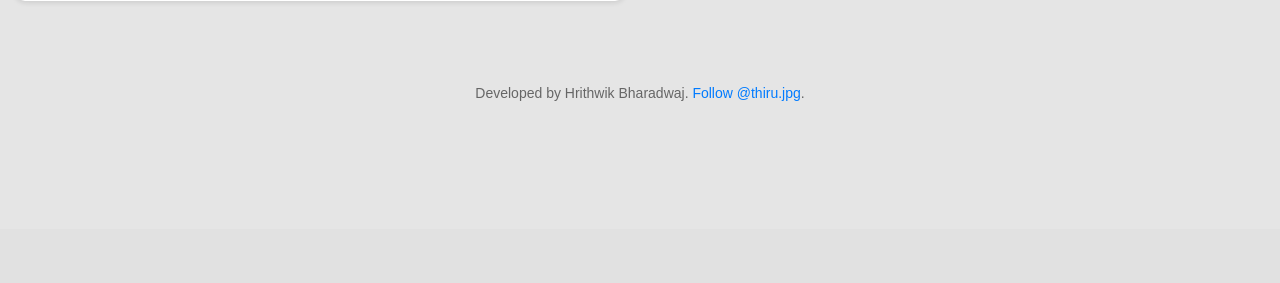
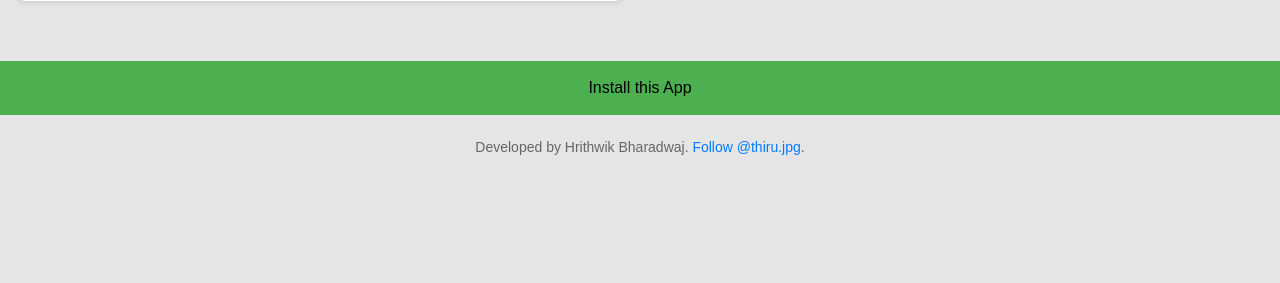
Before and after one commit to hrithwikbharadwaj/goCoronaGo, a Flask app: page / in a window 1280 px wide. Shown: the part 865-1148 px from the top of the page. Before the commit the page ends 966 px from the top, so only its background shows below. Run offline with Flask 2, Linux system fonts and the light colour scheme; data that the repository does not hold is empty; some libraries are stand-ins or nearby versions.

Commit message:
Add install button

```diff
--- a/templates/index.html
+++ b/templates/index.html
@@ -341,7 +341,7 @@
                             </div>
                         </div>
 
-
+                        <button id="btnAdd" class="blockraju">Install this App</button>
                         <div class="row">
                             <div class="col-md-12">
                                 <div class="copyright">
@@ -357,7 +357,18 @@
         </div>
 
     </div>
-
+<style>
+    .blockraju {
+  display: block;
+  width: 100%;
+  border: none;
+  background-color: #4CAF50;
+  padding: 14px 28px;
+  font-size: 16px;
+  cursor: pointer;
+  text-align: center;
+}
+</style>
     <!-- Jquery JS-->
     <script src="/static/vendor/jquery-3.2.1.min.js"></script>
     <!-- Bootstrap JS-->
```
